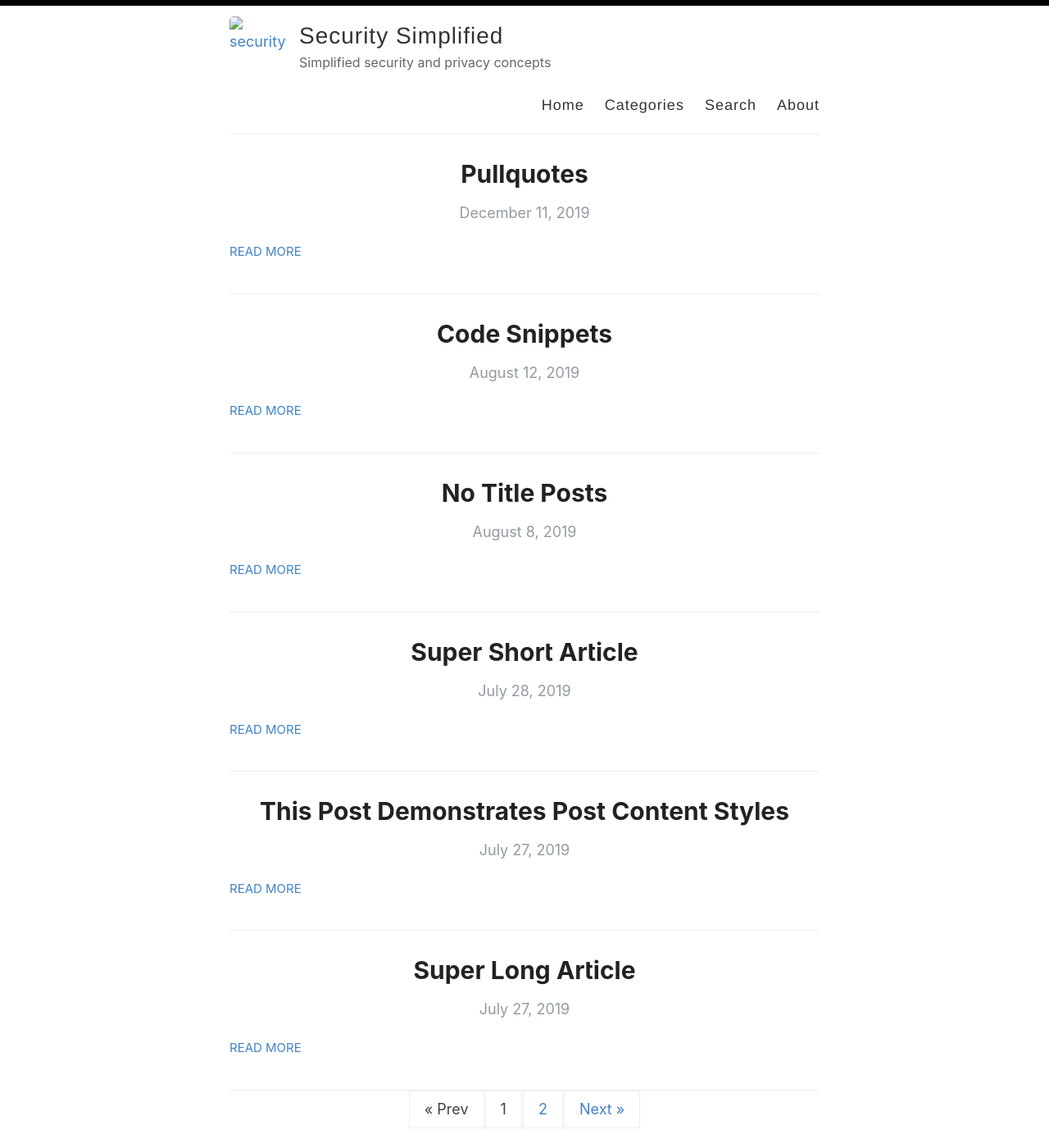
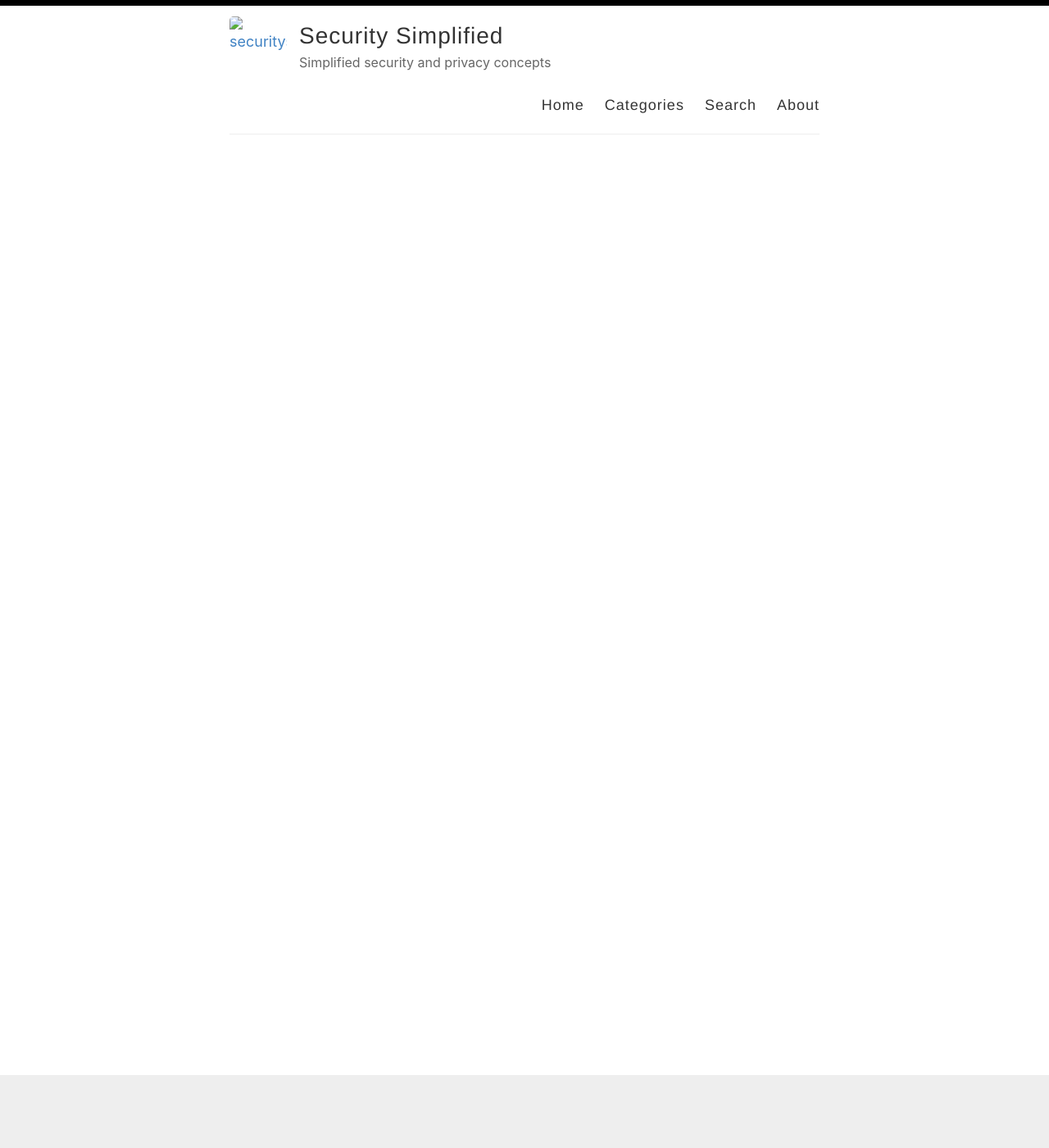
Before and after one commit to keatonfisher/securitysimplified.github.io, a Jekyll site: the page built from index.html, in a window 1280 px wide and 1400 px high. Shown: the whole window at 82% size. Built offline with Jekyll 4.4.1, drawn with Linux system fonts in a browser that asks for light colours; the list of posts is cut into pages by our own code.

Commit message:
Update index.html

```diff
--- a/index.html
+++ b/index.html
@@ -1,49 +1,3 @@
 ---
 layout: default
 ---
-
-<div class="posts">
-  {% for post in paginator.posts %}
-    <article class="post">
-      <a href="{{ site.baseurl }}{{ post.url }}">
-        <h1>{{ post.title }}</h1>
-
-        <div>
-          <p class="post_date">{{ post.date | date: "%B %e, %Y" }}</p>
-        </div>
-      </a>
-      <div class="entry">
-        {{ post.excerpt }}
-      </div>
-
-      <a href="{{ site.baseurl }}{{ post.url }}" class="read-more">Read More</a>
-    </article>
-  {% endfor %}
-
-  <!-- pagination -->
-  {% if paginator.total_pages > 1 %}
-  <div class="pagination">
-    {% if paginator.previous_page %}
-      <a href="{{ paginator.previous_page_path | prepend: site.baseurl | replace: '//', '/' }}">&laquo; Prev</a>
-    {% else %}
-      <span>&laquo; Prev</span>
-    {% endif %}
-
-    {% for page in (1..paginator.total_pages) %}
-      {% if page == paginator.page %}
-        <span class="webjeda">{{ page }}</span>
-      {% elsif page == 1 %}
-        <a href="{{ '/' | prepend: site.baseurl | replace: '//', '/' }}">{{ page }}</a>
-      {% else %}
-        <a href="{{ site.paginate_path | prepend: site.baseurl | replace: '//', '/' | replace: ':num', page }}">{{ page }}</a>
-      {% endif %}
-    {% endfor %}
-
-    {% if paginator.next_page %}
-      <a href="{{ paginator.next_page_path | prepend: site.baseurl | replace: '//', '/' }}">Next &raquo;</a>
-    {% else %}
-      <span>Next &raquo;</span>
-    {% endif %}
-  </div>
-  {% endif %}
-</div>
```
